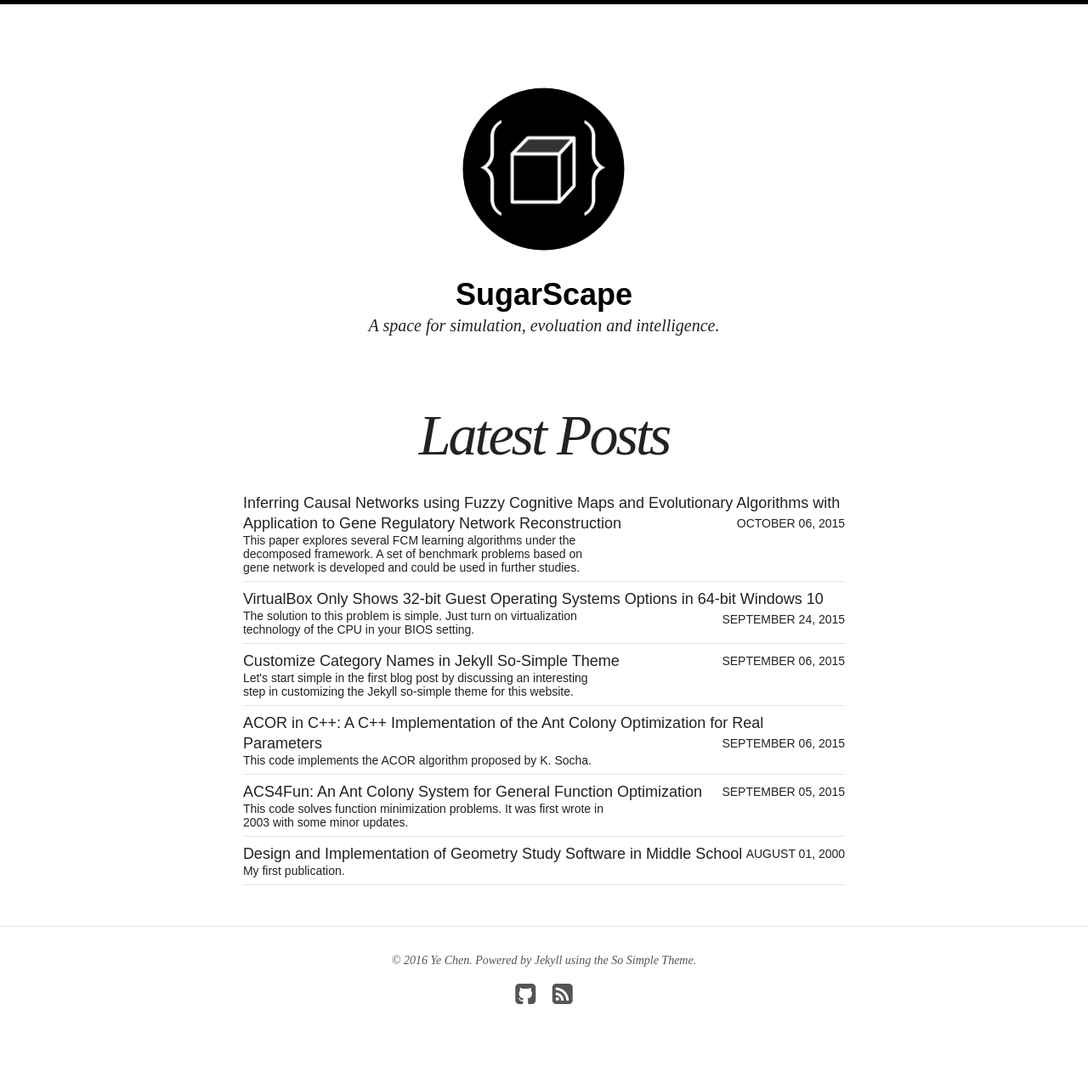
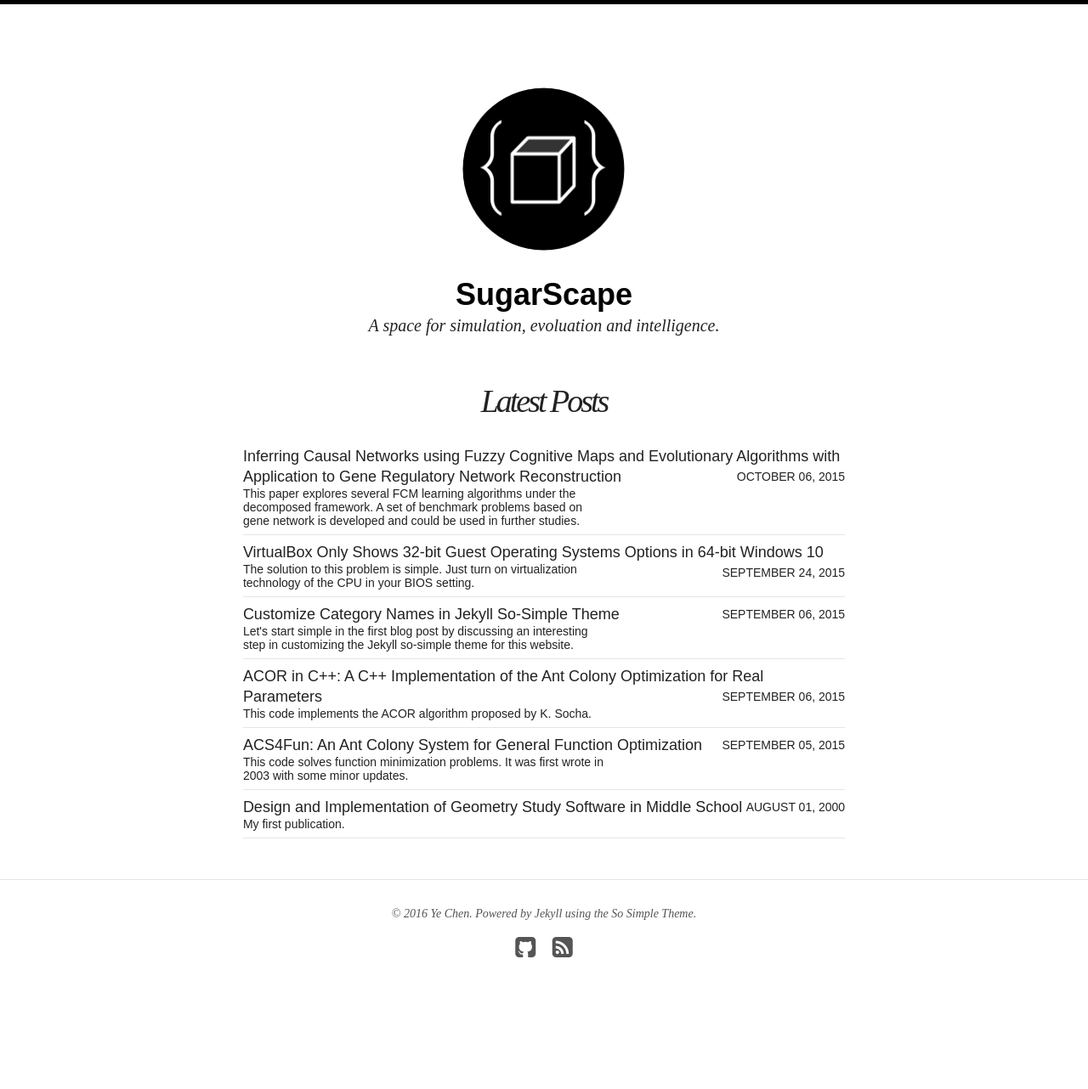
Before and after one commit to chenye/chenye.github.io, a Jekyll site: the page built from index.html, in a window 1280 px wide. Shown: the whole page at 85% size. Built offline with Jekyll 4.4.1, drawn with Linux system fonts in a browser that asks for light colours; nearby versions of some CDN libraries; after the commit the page ends 1227 px from its top, so only the background shows below that.

Commit message:
Update _page.scss

```diff
--- a/_sass/_page.scss
+++ b/_sass/_page.scss
@@ -67,10 +67,10 @@ span + .entry-title {
 		text-decoration: underline;
 	}
 	@include media($medium) {
-		@include font-size(52,yes,54);
+		@include font-size(30,yes,34);
 	}
 	@include media($large) {
-		@include font-size(68,yes,72);
+		@include font-size(38,yes,42);
 	}
 }
 
```
